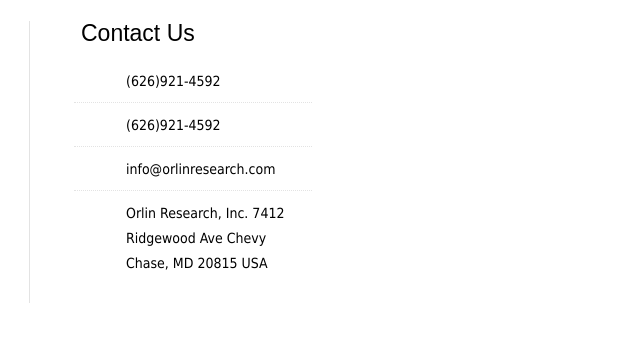
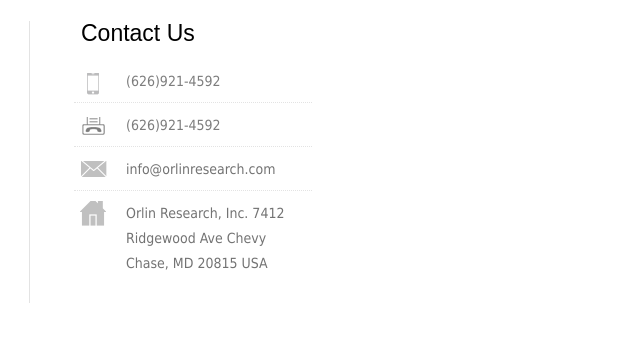
Before and after one commit to ahmetgaraev/main, a PHP site: page /index8.html in a window 1280 px wide. Shown: the top 342 px of the page, without its empty margins (0-640 px from the left). Run offline with PHP 8.4, Linux system fonts and the light colour scheme.

Commit message:
Update style8.css

```diff
--- a/lab7/css/style8.css
+++ b/lab7/css/style8.css
@@ -7,12 +7,12 @@
 body
 {
     font: 14px Tahoma;
+
 }
 
 .contact_us
 {
     padding-top: 7px;
-    width: ;
     margin: 21px 0 0 29px;
     border-left: 1px solid #e3e3e3;
     height: 275px;
@@ -44,11 +44,24 @@
     border-bottom: none;
     line-height: 1.8;
     margin-top: -4px;
+    background: url("../images/address.png") no-repeat scroll 6px -6px;
+    color: #737373;
 }
 
-.left
+.phone
 {
-    position: absolute;
-    left: 80px;
-    margin-top: -6px;
+    background: url("../images/phone.png") no-repeat scroll 6px -6px;
+    color: #7d7d7d;
 }
+
+.fax
+{
+    background: url("../images/fax.png") no-repeat scroll 6px -6px;
+    color: #7d7d7d;
+}
+
+.email
+{
+    background: url("../images/email.png") no-repeat scroll 6px -6px;
+    color: #737373;
+}
```
